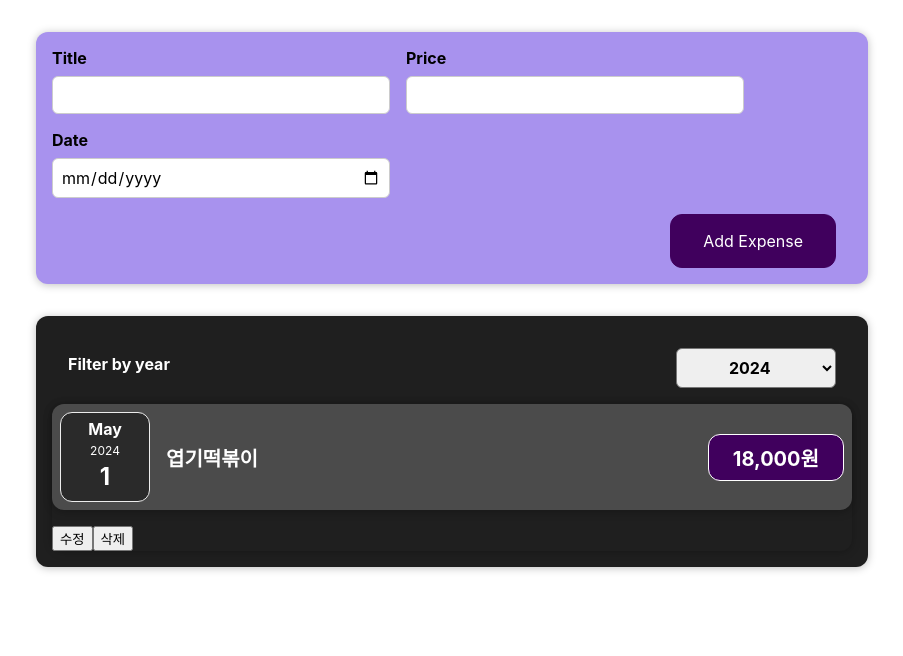
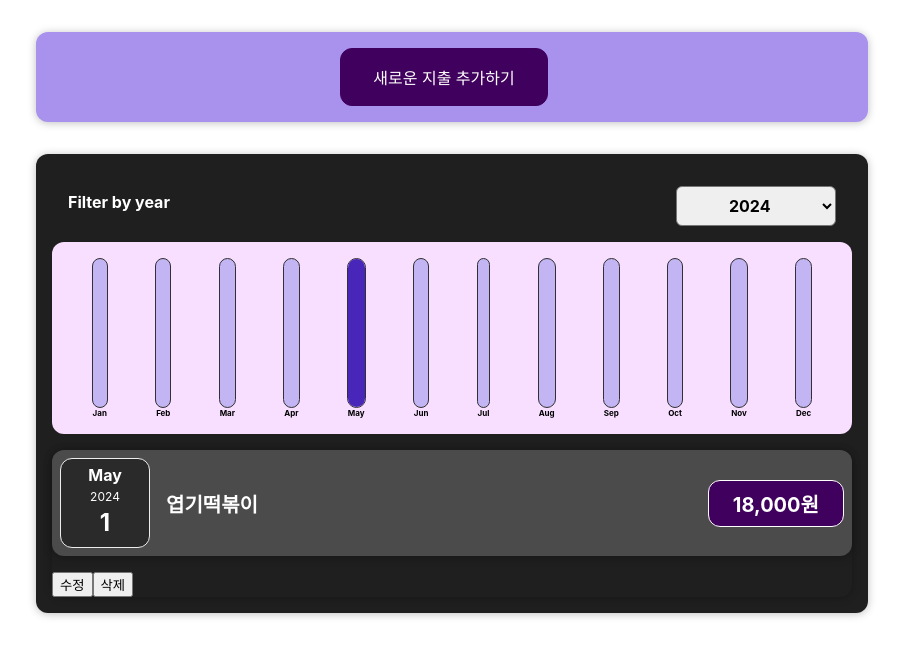
Before and after one commit to xogns1101/react-basic-study2024, a React (Create React App) app: page / in a window 1280 px wide. Shown: the top 656 px of the page, without its empty margins (188-1091 px from the left). Built offline with nearby package versions, Linux system fonts and the light colour scheme.

Commit message:
수업중

```diff
--- /dev/null
+++ b/src/components/Chart/Chart.css
@@ -0,0 +1,9 @@
+.chart {
+  padding: 1rem;
+  border-radius: 12px;
+  background-color: #f8dfff;
+  text-align: center;
+  display: flex;
+  justify-content: space-around;
+  height: 10rem;
+}
--- /dev/null
+++ b/src/components/Chart/Chart.js
@@ -0,0 +1,29 @@
+import React from 'react';
+import './Chart.css';
+import ChartBar from './ChartBar';
+
+const Chart = ({ dataPoints }) => {
+  // 1년치 지출 총액이 필요하다! (그래야 비율 기준을 설정할 수 있으니까.)
+  const dataPointsValue = dataPoints.map((dp) => dp.value); // value만 들어있는 배열로 추출.
+
+  // 1년치 총액
+  // a: 리턴결과에 대한 누적값, b: 배열에서 하나씩 꺼낸 값
+  const totalValue = dataPointsValue.reduce((a, b) => a + b, 0);
+
+  return (
+    <div className="chart">
+      {dataPoints.map(({ label, value }) => {
+        return (
+          <ChartBar
+            key={label}
+            label={label}
+            currentValue={value}
+            totalValue={totalValue}
+          />
+        );
+      })}
+    </div>
+  );
+};
+
+export default Chart;
--- /dev/null
+++ b/src/components/Chart/ChartBar.css
@@ -0,0 +1,30 @@
+.chart-bar {
+  height: 100%;
+  display: flex;
+  flex-direction: column;
+  align-items: center;
+}
+
+.chart-bar__inner {
+  height: 100%;
+  width: 100%;
+  border: 1px solid #313131;
+  border-radius: 12px;
+  background-color: #c3b4f3;
+  overflow: hidden;
+  display: flex;
+  flex-direction: column;
+  justify-content: flex-end;
+}
+
+.chart-bar__fill {
+  background-color: #4826b9;
+  width: 100%;
+  transition: all 0.3s ease-out;
+}
+
+.chart-bar__label {
+  font-weight: bold;
+  font-size: 0.5rem;
+  text-align: center;
+}
--- /dev/null
+++ b/src/components/Chart/ChartBar.js
@@ -0,0 +1,25 @@
+import React from 'react';
+import './ChartBar.css';
+
+const ChartBar = ({ label, currentValue, totalValue }) => {
+  let barFillHeight = '0%';
+
+  if (totalValue > 0) {
+    const percentage = (currentValue / totalValue) * 100;
+    barFillHeight = percentage + '%';
+  }
+
+  return (
+    <div className="chart-bar">
+      <div className="chart-bar__inner">
+        <div
+          className="chart-bar__fill"
+          style={{ height: barFillHeight }}
+        ></div>
+      </div>
+      <div className="chart-bar__label">{label}</div>
+    </div>
+  );
+};
+
+export default ChartBar;
--- /dev/null
+++ b/src/components/Expense/ExpenseChart.js
@@ -0,0 +1,36 @@
+import React from 'react';
+import Chart from '../Chart/Chart';
+
+const ExpenseChart = ({ expenses }) => {
+  const chartDataPoints = [
+    { label: 'Jan', value: 0 },
+    { label: 'Feb', value: 0 },
+    { label: 'Mar', value: 0 },
+    { label: 'Apr', value: 0 },
+    { label: 'May', value: 0 },
+    { label: 'Jun', value: 0 },
+    { label: 'Jul', value: 0 },
+    { label: 'Aug', value: 0 },
+    { label: 'Sep', value: 0 },
+    { label: 'Oct', value: 0 },
+    { label: 'Nov', value: 0 },
+    { label: 'Dec', value: 0 },
+  ];
+
+  // 선택년도의 모든 지출데이터를 꺼내서 월을 추출하면서
+  // 해당 월의 지출총액을 chartDataPoints의 월 value에 누적.
+  expenses.forEach((exp) => {
+    // 이 월 정보는 실제 월에서 1이 감소되어 있다.
+    // 오히려 인덱스를 지목하기가 좋아짐.
+    const expenseMonth = exp.date.getMonth();
+    const expensePrice = exp.price;
+
+    chartDataPoints[expenseMonth].value += expensePrice;
+  });
+
+  console.log(chartDataPoints);
+
+  return <Chart dataPoints={chartDataPoints} />;
+};
+
+export default ExpenseChart;
--- a/src/components/Expense/Expenses.css
+++ b/src/components/Expense/Expenses.css
@@ -7,3 +7,10 @@
   border-radius: 12px;
   box-shadow: 0 1px 8px rgba(0, 0, 0, 0.25);
 }
+
+.expenses p {
+  color: #fff;
+  font-size: 1.5rem;
+  font-weight: 700;
+  text-align: center;
+}
--- a/src/components/Expense/Expenses.js
+++ b/src/components/Expense/Expenses.js
@@ -3,6 +3,7 @@
 import './Expenses.css';
 import Card from '../UI/Card';
 import ExpenseFilter from './ExpenseFilter';
+import ExpenseChart from './ExpenseChart';
 
 const Expenses = ({ items }) => {
   // 선택된 연도 상태값 관리
@@ -49,6 +50,7 @@
   return (
     <Card className="expenses">
       <ExpenseFilter onChangeFilter={filterChangeHandler} />
+      <ExpenseChart expenses={filteredItems} />
       {expenseContent}
     </Card>
   );
--- a/src/components/NewExpense/ExpenseForm.js
+++ b/src/components/NewExpense/ExpenseForm.js
@@ -38,7 +38,7 @@
 
     const newExpense = {
       title: userInput.title,
-      price: userInput.price,
+      price: +userInput.price,
       date: new Date(userInput.date),
     };
 
@@ -51,6 +51,8 @@
       date: '',
     });
   };
+
+  const cancelInsertHandler = () => ontoggle();
 
   return (
     <form onSubmit={formSubmitHandler}>
@@ -85,6 +87,9 @@
         </div>
       </div>
       <div className="new-expense__actions">
+        <button type="button" onClick={cancelInsertHandler}>
+          Cancle
+        </button>
         <button type="submit">Add Expense</button>
       </div>
     </form>
--- a/src/components/NewExpense/NewExpense.js
+++ b/src/components/NewExpense/NewExpense.js
@@ -1,13 +1,27 @@
-import React from 'react';
+import React, { useState } from 'react';
 import './NewExpense.css';
 import ExpenseForm from './ExpenseForm';
 
 const NewExpense = ({ onAddExpense }) => {
-  return (
-    <div className="new-expense">
-      <ExpenseForm onSaveExpense={onAddExpense} />
-    </div>
+  const [expenseToggle, setExpenseToggle] = useState(false);
+
+  const startInsertModeHandler = () => setExpenseToggle(true);
+  const stopInsertModeHandler = () => setExpenseToggle(false);
+
+  let newExpenseContent = (
+    <button onClick={startInsertModeHandler}>새로운 지출 추가하기</button>
   );
+
+  if (expenseToggle) {
+    newExpenseContent = (
+      <ExpenseForm
+        onSaveExpense={onAddExpense}
+        onToggle={stopInsertModeHandler}
+      />
+    );
+  }
+
+  return <div className="new-expense">{newExpenseContent}</div>;
 };
 
 export default NewExpense;
```
